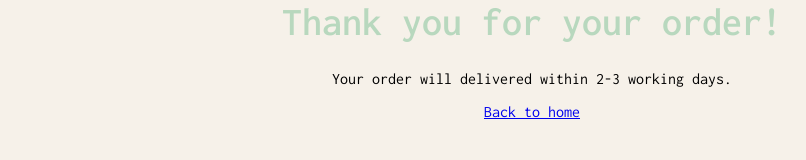
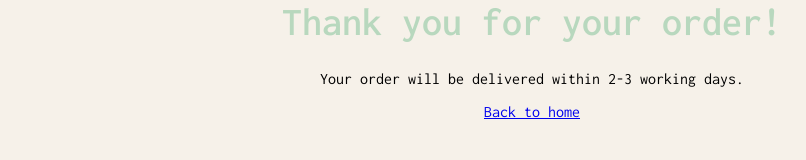
Before and after one commit to valashsab/next-js-ecommerce-store-vs, a Next.js app: page /thankyou in a window 1280 px wide. Shown: the part 175-335 px from the top of the page, without its empty margins (108-914 px from the left). Built offline with nearby package versions, Linux system fonts and the light colour scheme.

Commit message:
Adapt attributes of input fields

```diff
--- a/app/thankyou/page.js
+++ b/app/thankyou/page.js
@@ -5,7 +5,7 @@ export default function ThankyouPage() {
     <main>
       <div>
         <h1>Thank you for your order!</h1>
-        <p>Your order will delivered within 2-3 working days.</p>
+        <p>Your order will be delivered within 2-3 working days.</p>
         <span>
           <Link href="/"> Back to home</Link>
         </span>
```
